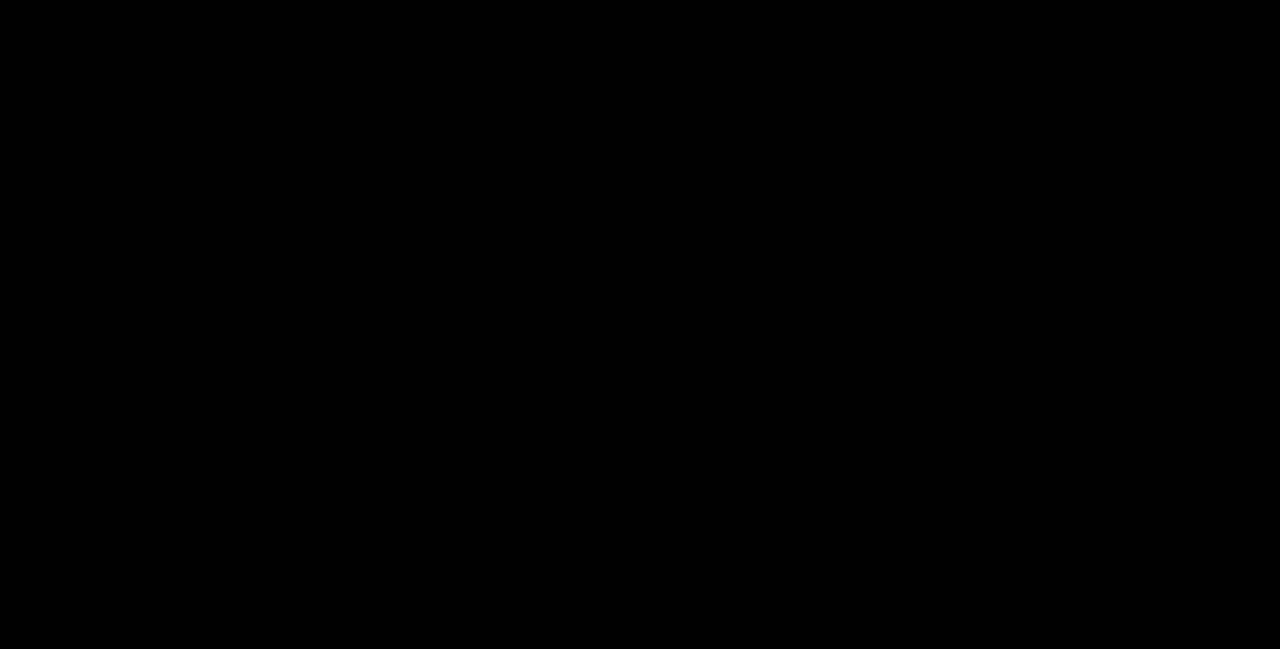
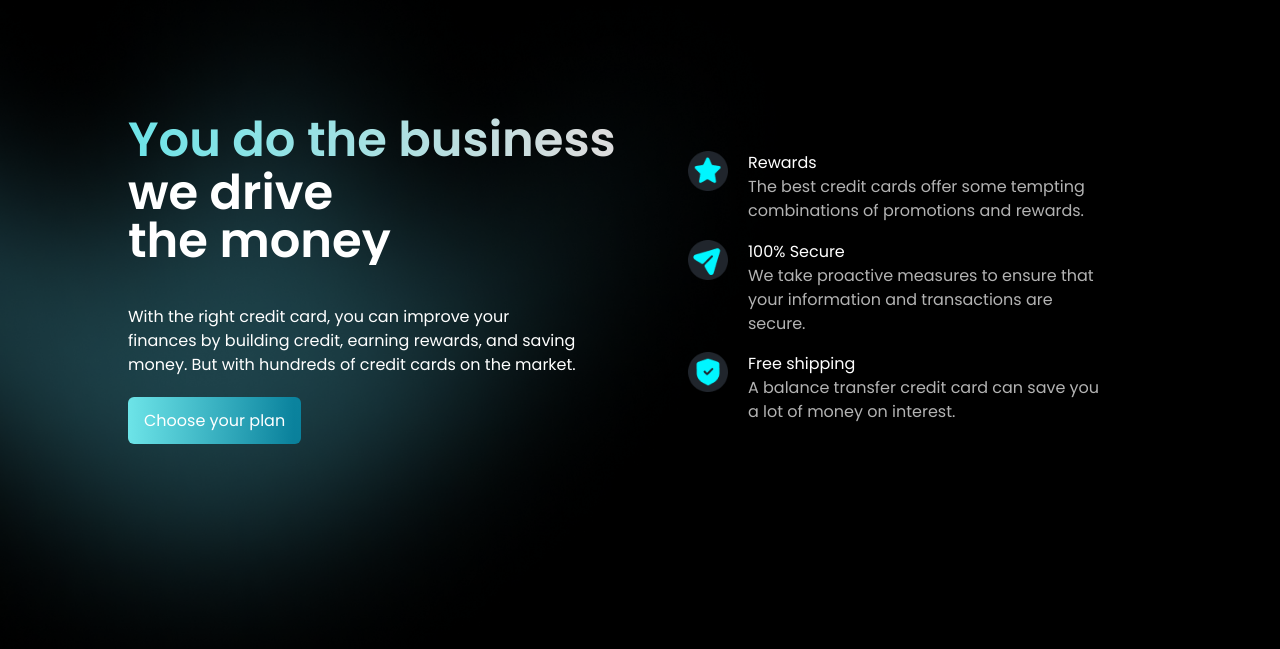
Before and after one commit to freetimezp/js-portfolio-59-card, a Next.js app: page / in a window 1280 px wide. Shown: the part 1577-2226 px from the top of the page. Before the commit the page ends 1432 px from the top, so only its background shows below. Built offline with nearby package versions, Linux system fonts and the light colour scheme.

Commit message:
07. js-portfolio-59-card. BestBusiness component.

```diff
--- a/src/app/page.tsx
+++ b/src/app/page.tsx
@@ -1,6 +1,7 @@
 import { Header } from "@/components/Header";
 import FirstBlock from "@/components/FirstBlock/FirstBlock";
 import CounterData from "@/components/CounterData/CounterData";
+import { BestBusiness } from "@/components/BestBusiness";
 
 export default function Home() {
   return (
@@ -8,6 +9,7 @@ export default function Home() {
       <Header />
       <FirstBlock />
       <CounterData />
+      <BestBusiness />
     </>
   )
 }
--- a/src/components/BestBusiness/BestBusiness.data.ts
+++ b/src/components/BestBusiness/BestBusiness.data.ts
@@ -4,22 +4,22 @@ export const dataFeaturesBusiness: BestBusinessData = [
   {
     id: 1,
     icon: "rewards",
-    title: "Recompensas",
+    title: "Rewards",
     description:
-      "Las mejores tarjetas de crédito ofrecen algunas combinaciones tentadoras de promociones y premios.",
+      "The best credit cards offer some tempting combinations of promotions and rewards.",
   },
   {
     id: 2,
     icon: "safe",
-    title: "100% Seguro",
+    title: "100% Secure",
     description:
-      "Tomamos medidas proactivas para asegurarnos de que su información  y sus transacciones estén seguras.",
+      "We take proactive measures to ensure that your information and transactions are secure.",
   },
   {
     id: 3,
     icon: "send",
-    title: "Envíos gratis",
+    title: "Free shipping",
     description:
-      "Una tarjeta de crédito con transferencia de saldo puede ahorrarle mucho dinero en intereses.",
+      "A balance transfer credit card can save you a lot of money on interest.",
   },
 ];
--- a/src/components/BestBusiness/BestBusiness.tsx
+++ b/src/components/BestBusiness/BestBusiness.tsx
@@ -1,9 +1,62 @@
 "use client";
+import Link from "next/link";
+
+import { BackgroundRadialLeft } from "../BackgroundRadialLeft";
+import Reveal from "../Reveal/Reveal";
+import { dataFeaturesBusiness } from "./BestBusiness.data";
+import Image from "next/image";
 
 export function BestBusiness() {
     return (
-        <div className="">
-            BestBusiness
+        <div className="relative px-6 py-20 md:py-64">
+            <BackgroundRadialLeft />
+
+            <div className="grid max-w-5xl mx-auto md:grid-cols-2">
+                <div>
+                    <Reveal>
+                        <h2 className="text-5xl font-semibold">
+                            <span className="block degradedBlue bg-blueLight">
+                                You do the business
+                            </span>
+                            we drive <br />
+                            the money
+                        </h2>
+                    </Reveal>
+                    <Reveal>
+                        <p className="max-w-md mt-10">
+                            With the right credit card, you can improve your finances by
+                            building credit, earning rewards, and saving money. But with
+                            hundreds of credit cards on the market.
+                        </p>
+                    </Reveal>
+                    <Reveal>
+                        <div className="my-8">
+                            <Link href="#clients" className="px-4 py-3 rounded-md bg-blueRadial">
+                                Choose your plan
+                            </Link>
+                        </div>
+                    </Reveal>
+                </div>
+
+                <div className="grid items-center py-5 md:p-8">
+                    {dataFeaturesBusiness.map(({ id, icon, title, description }) => (
+                        <Reveal key={id}>
+                            <div className="grid grid-flow-col gap-5 px-4 py-2 rounded-3xl group
+                                hover:bg-radialBlack">
+                                <Image src={`/assets/${icon}.png`} alt="icon" width={40} height={40} />
+                                <div>
+                                    <h4 className="text-primary">
+                                        {title}
+                                    </h4>
+                                    <p className="text-primaryDark">
+                                        {description}
+                                    </p>
+                                </div>
+                            </div>
+                        </Reveal>
+                    ))}
+                </div>
+            </div>
         </div>
     )
 }
```
